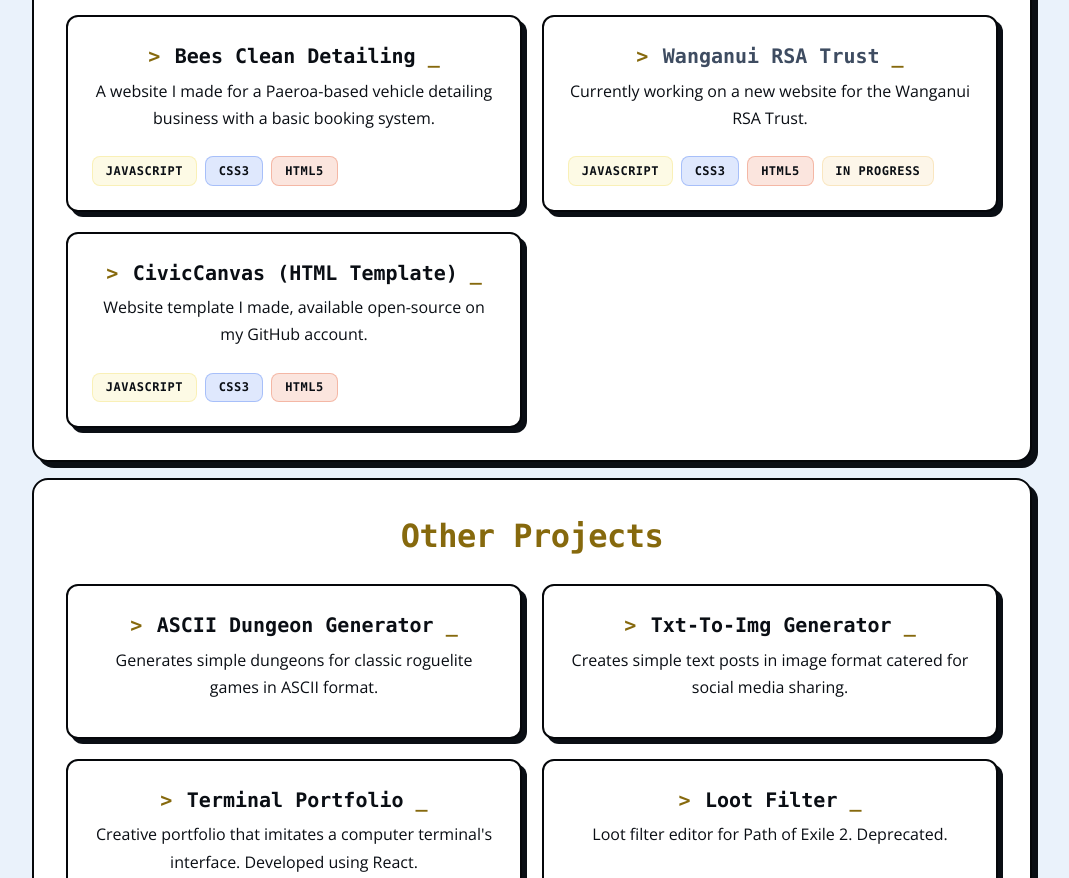
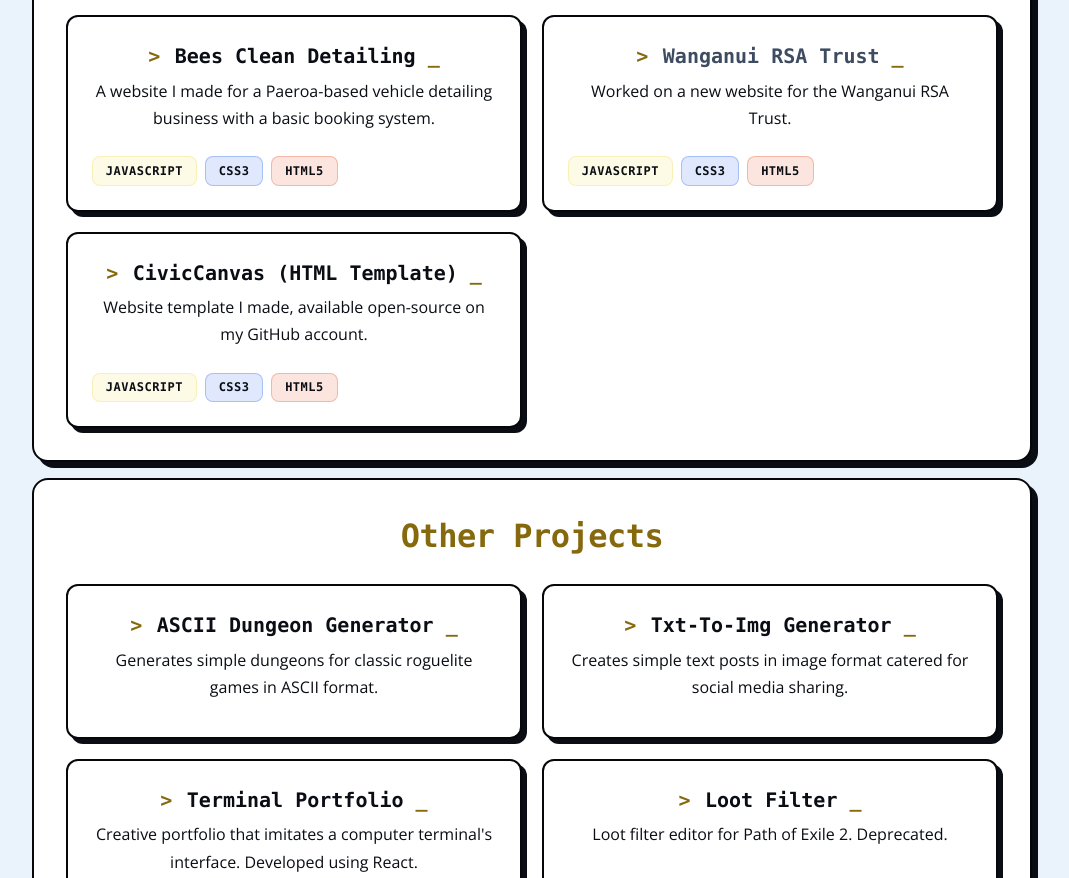
Before and after one commit to r3cla/recla, an Astro site: page /projects in a window 1280 px wide. Shown: the part 1425-2303 px from the top of the page, without its empty margins (108-1177 px from the left). Built offline with nearby package versions, Linux system fonts and the light colour scheme; Astro itself is replaced by a stand-in of ours.

Commit message:
Mark Wanganui RSA Trust project as completed

```diff
--- a/src/pages/projects.astro
+++ b/src/pages/projects.astro
@@ -111,12 +111,11 @@ const clientWebsites = [
     },
     {
         title: "Wanganui RSA Trust",
-        description: "Currently working on a new website for the Wanganui RSA Trust.",
+        description: "Worked on a new website for the Wanganui RSA Trust.",
         badges: [
             { cls: "badge-js", label: "JavaScript" },
             { cls: "badge-css3", label: "CSS3" },
             { cls: "badge-html5", label: "HTML5" },
-            { cls: "badge-wip", label: "In Progress" },
         ],
     },
     {
```
